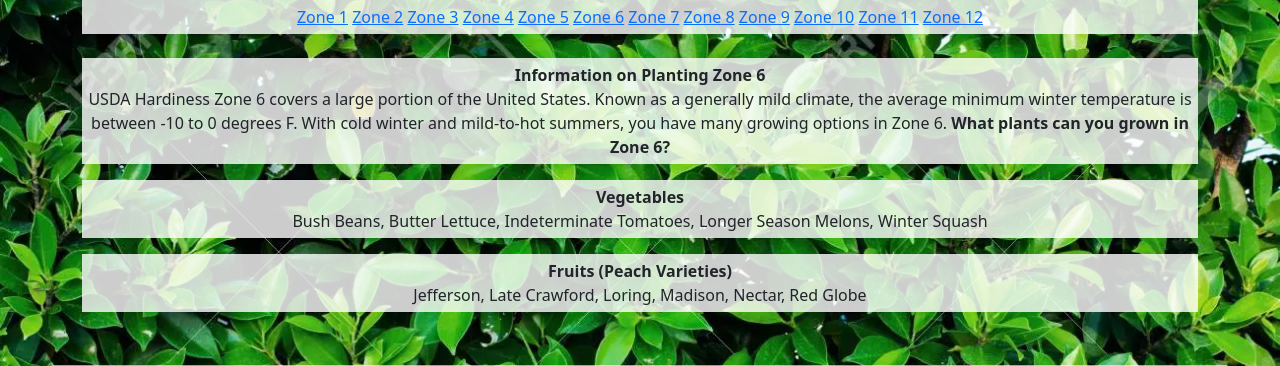
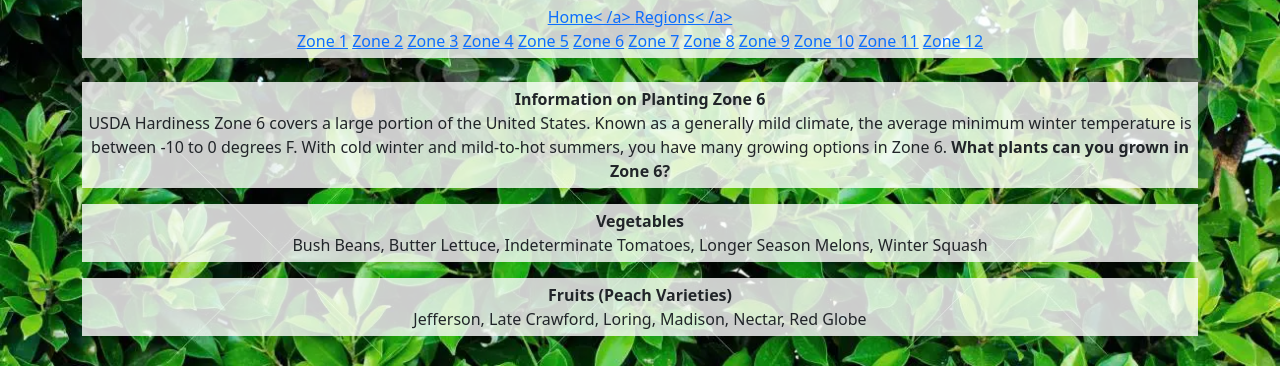
Before and after one commit to MursalMousumi/Gardening, a Flask app: page /zone6 in a window 1280 px wide. Shown: the top 366 px of the page. Run offline with Flask 2, Linux system fonts and the light colour scheme; some libraries are stand-ins or nearby versions.

Commit message:
Update zone6.html

```diff
--- a/templates/zone6.html
+++ b/templates/zone6.html
@@ -13,6 +13,8 @@
 <body id = "leaf">
     <div class="container">
         <div id = "urls">
+            <a href="{{ url_for('home') }}" >Home< /a>
+            <a href="{{ url_for('regions') }}" >Regions< /a><br>
             <a href="{{ url_for('zone1') }}">Zone 1</a>
             <a href="{{ url_for('zone2') }}">Zone 2</a>
             <a href="{{ url_for('zone3') }}">Zone 3</a>
```
